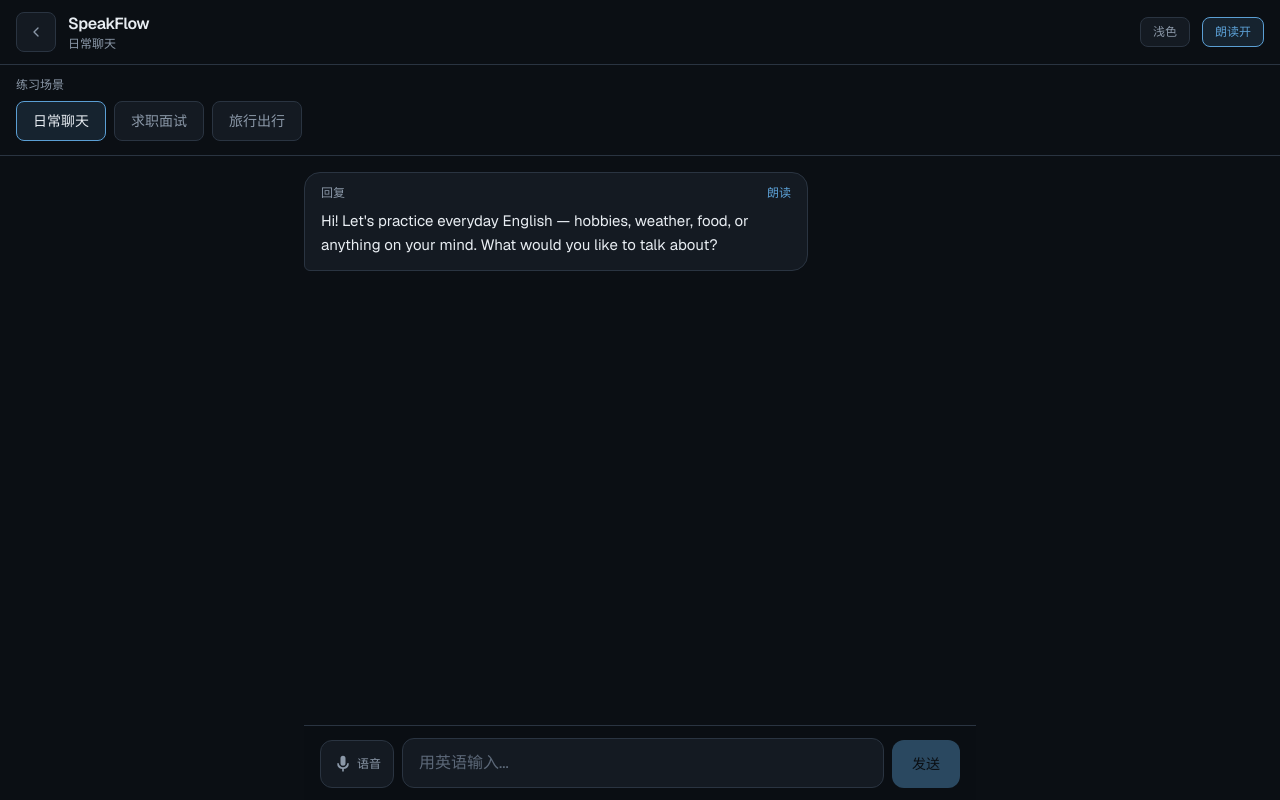
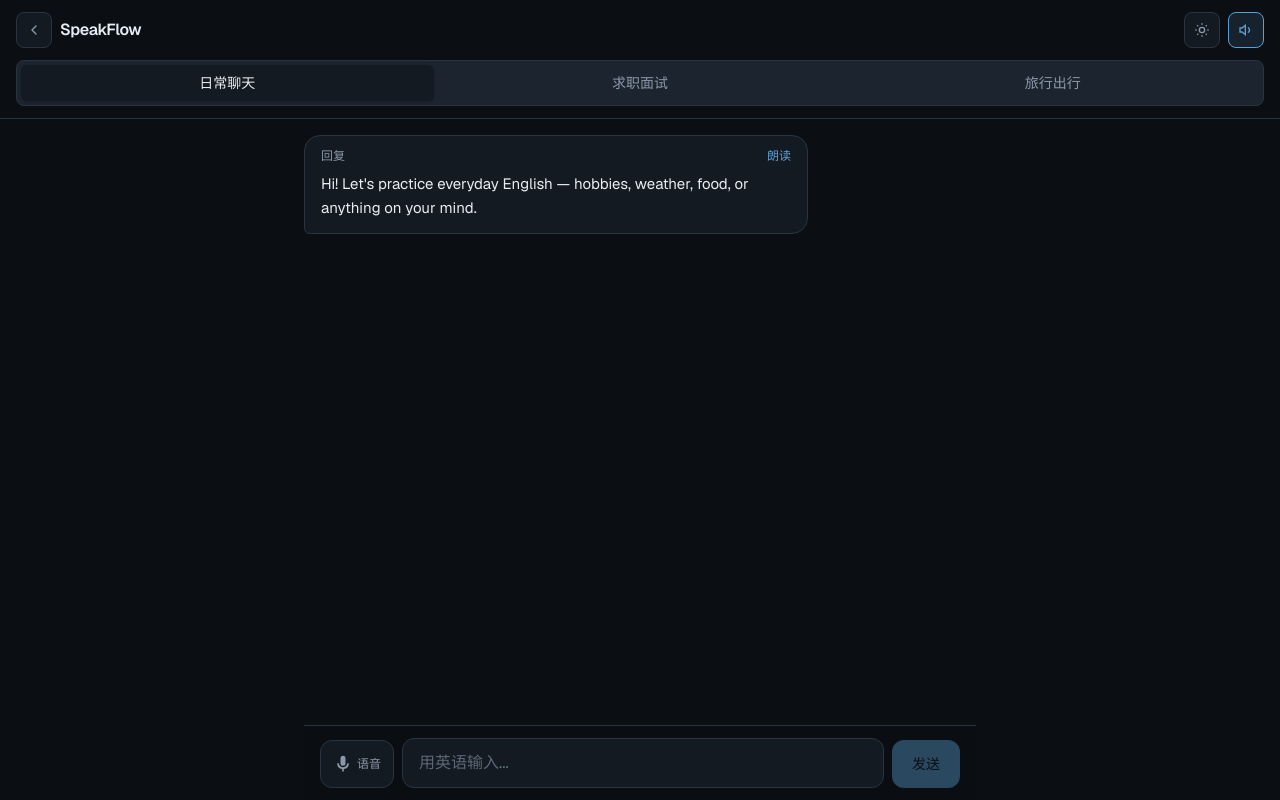
Before and after one commit to Ooo-Q/speakflow, a Next.js app: page /chat in a window 1280 px wide. Built offline with nearby package versions, Linux system fonts and the light colour scheme.

Commit message:
Fix theme toggle, slim scenario picker, and preserve chat history per scenario.

```diff
--- a/src/app/globals.css
+++ b/src/app/globals.css
@@ -1,7 +1,7 @@
 @import "tailwindcss";
 
-:root,
 [data-theme="dark"] {
+  color-scheme: dark;
   --sf-bg: #0b0f14;
   --sf-surface: #141a22;
   --sf-surface-2: #1c2430;
@@ -28,6 +28,7 @@
 }
 
 [data-theme="light"] {
+  color-scheme: light;
   --sf-bg: #f4f6f9;
   --sf-surface: #ffffff;
   --sf-surface-2: #eef1f5;
@@ -63,11 +64,6 @@
 html {
   height: 100%;
   background: var(--sf-bg);
-  color-scheme: dark;
-}
-
-html[data-theme="light"] {
-  color-scheme: light;
 }
 
 body {
@@ -77,7 +73,7 @@ body {
   color: var(--sf-text);
   font-family: var(--font-geist-sans), system-ui, sans-serif;
   -webkit-tap-highlight-color: transparent;
-  transition: background-color 0.2s ease, color 0.2s ease;
+  transition: background-color 0.15s ease, color 0.15s ease;
 }
 
 * {
--- a/src/app/layout.tsx
+++ b/src/app/layout.tsx
@@ -24,7 +24,7 @@ export const viewport = {
   viewportFit: "cover",
 };
 
-const themeScript = `(function(){try{var t=localStorage.getItem("speakflow-theme")||"dark";document.documentElement.setAttribute("data-theme",t)}catch(e){document.documentElement.setAttribute("data-theme","dark")}})()`;
+const themeScript = `(function(){try{var t=localStorage.getItem("speakflow-theme")||"dark";document.documentElement.setAttribute("data-theme",t);document.documentElement.style.colorScheme=t}catch(e){document.documentElement.setAttribute("data-theme","dark");document.documentElement.style.colorScheme="dark"}})()`;
 
 export default function RootLayout({
   children,
@@ -34,6 +34,7 @@ export default function RootLayout({
   return (
     <html
       lang="zh-CN"
+      data-theme="dark"
       className={`${geistSans.variable} ${geistMono.variable} h-full antialiased`}
       suppressHydrationWarning
     >
--- a/src/components/ThemeProvider.tsx
+++ b/src/components/ThemeProvider.tsx
@@ -4,8 +4,7 @@ import {
   createContext,
   useCallback,
   useContext,
-  useEffect,
-  useState,
+  useSyncExternalStore,
 } from "react";
 
 export type Theme = "dark" | "light";
@@ -15,41 +14,53 @@ const STORAGE_KEY = "speakflow-theme";
 interface ThemeContextValue {
   theme: Theme;
   toggleTheme: () => void;
-  setTheme: (theme: Theme) => void;
 }
 
 const ThemeContext = createContext<ThemeContextValue | null>(null);
 
+function readTheme(): Theme {
+  if (typeof window === "undefined") return "dark";
+  const stored = localStorage.getItem(STORAGE_KEY);
+  if (stored === "light" || stored === "dark") return stored;
+  const attr = document.documentElement.getAttribute("data-theme");
+  return attr === "light" ? "light" : "dark";
+}
+
 function applyTheme(theme: Theme) {
   document.documentElement.setAttribute("data-theme", theme);
+  document.documentElement.style.colorScheme = theme;
   localStorage.setItem(STORAGE_KEY, theme);
 }
 
+function subscribe(onStoreChange: () => void) {
+  const handler = () => onStoreChange();
+  window.addEventListener("speakflow-theme-change", handler);
+  return () => window.removeEventListener("speakflow-theme-change", handler);
+}
+
+function getThemeSnapshot(): Theme {
+  return readTheme();
+}
+
+function getServerThemeSnapshot(): Theme {
+  return "dark";
+}
+
 export function ThemeProvider({ children }: { children: React.ReactNode }) {
-  const [theme, setThemeState] = useState<Theme>("dark");
-
-  useEffect(() => {
-    const stored = localStorage.getItem(STORAGE_KEY);
-    const initial: Theme = stored === "light" ? "light" : "dark";
-    setThemeState(initial);
-    applyTheme(initial);
-  }, []);
-
-  const setTheme = useCallback((next: Theme) => {
-    setThemeState(next);
-    applyTheme(next);
-  }, []);
+  const theme = useSyncExternalStore(
+    subscribe,
+    getThemeSnapshot,
+    getServerThemeSnapshot,
+  );
 
   const toggleTheme = useCallback(() => {
-    setThemeState((prev) => {
-      const next = prev === "dark" ? "light" : "dark";
-      applyTheme(next);
-      return next;
-    });
+    const next: Theme = readTheme() === "dark" ? "light" : "dark";
+    applyTheme(next);
+    window.dispatchEvent(new Event("speakflow-theme-change"));
   }, []);
 
   return (
-    <ThemeContext.Provider value={{ theme, toggleTheme, setTheme }}>
+    <ThemeContext.Provider value={{ theme, toggleTheme }}>
       {children}
     </ThemeContext.Provider>
   );
--- a/src/components/ThemeToggle.tsx
+++ b/src/components/ThemeToggle.tsx
@@ -8,15 +8,34 @@ interface ThemeToggleProps {
 
 export function ThemeToggle({ className = "" }: ThemeToggleProps) {
   const { theme, toggleTheme } = useTheme();
+  const isDark = theme === "dark";
 
   return (
     <button
       type="button"
       onClick={toggleTheme}
-      aria-label={theme === "dark" ? "切换到浅色模式" : "切换到深色模式"}
-      className={`touch-manipulation rounded-lg border border-[var(--sf-border)] bg-[var(--sf-surface)] px-3 py-1.5 text-xs font-medium text-[var(--sf-muted)] transition hover:border-[var(--sf-scroll-hover)] hover:text-[var(--sf-text)] active:scale-[0.98] ${className}`}
+      aria-label={isDark ? "切换到浅色模式" : "切换到深色模式"}
+      aria-pressed={!isDark}
+      className={`flex h-9 w-9 touch-manipulation items-center justify-center rounded-lg border border-[var(--sf-border)] bg-[var(--sf-surface)] text-[var(--sf-muted)] transition hover:text-[var(--sf-text)] active:scale-[0.98] ${className}`}
     >
-      {theme === "dark" ? "浅色" : "深色"}
+      {isDark ? <SunIcon /> : <MoonIcon />}
     </button>
   );
 }
+
+function SunIcon() {
+  return (
+    <svg viewBox="0 0 24 24" className="h-4 w-4" fill="none" stroke="currentColor" strokeWidth="2" aria-hidden>
+      <circle cx="12" cy="12" r="4" />
+      <path d="M12 2v2M12 20v2M4.93 4.93l1.41 1.41M17.66 17.66l1.41 1.41M2 12h2M20 12h2M4.93 19.07l1.41-1.41M17.66 6.34l1.41-1.41" />
+    </svg>
+  );
+}
+
+function MoonIcon() {
+  return (
+    <svg viewBox="0 0 24 24" className="h-4 w-4" fill="none" stroke="currentColor" strokeWidth="2" aria-hidden>
+      <path d="M21 14.5A8.5 8.5 0 1 1 9.5 3 7 7 0 0 0 21 14.5z" />
+    </svg>
+  );
+}
--- a/src/components/chat/ChatRoom.tsx
+++ b/src/components/chat/ChatRoom.tsx
@@ -6,7 +6,6 @@ import { useSearchParams } from "next/navigation";
 import type { ChatMessage } from "@/types/chat";
 import {
   SCENARIOS,
-  getScenario,
   isScenarioId,
   type ScenarioId,
 } from "@/types/scenario";
@@ -18,28 +17,45 @@ import { ThemeToggle } from "@/components/ThemeToggle";
 import { ScenarioPicker } from "./ScenarioPicker";
 
 function createWelcomeMessage(scenarioId: ScenarioId): ChatMessage {
-  const scenario = getScenario(scenarioId);
+  const welcomeByScenario: Record<ScenarioId, string> = {
+    daily:
+      "Hi! Let's practice everyday English — hobbies, weather, food, or anything on your mind.",
+    interview:
+      'Hi! Tell me the role you are preparing for, or we can start with "Tell me about yourself."',
+    travel:
+      "Hi! Let's practice travel English — hotels, directions, or ordering at a café.",
+  };
+
   return {
     id: `welcome-${scenarioId}`,
     role: "assistant",
-    content: scenario.welcome,
+    content: welcomeByScenario[scenarioId],
     createdAt: Date.now(),
   };
 }
 
-function resolveInitialScenario(searchParams: URLSearchParams | null): ScenarioId {
+function createInitialMessagesMap(): Record<ScenarioId, ChatMessage[]> {
+  return {
+    daily: [createWelcomeMessage("daily")],
+    interview: [createWelcomeMessage("interview")],
+    travel: [createWelcomeMessage("travel")],
+  };
+}
+
+function resolveInitialScenario(
+  searchParams: URLSearchParams | null,
+): ScenarioId {
   const fromUrl = searchParams?.get("scenario");
   return isScenarioId(fromUrl) ? fromUrl : "daily";
 }
 
 export function ChatRoom() {
   const searchParams = useSearchParams();
-  const [scenario, setScenario] = useState<ScenarioId>(() =>
-    resolveInitialScenario(searchParams),
-  );
-  const [messages, setMessages] = useState<ChatMessage[]>(() => [
-    createWelcomeMessage(resolveInitialScenario(searchParams)),
-  ]);
+  const initialScenario = resolveInitialScenario(searchParams);
+  const [scenario, setScenario] = useState<ScenarioId>(initialScenario);
+  const [messagesByScenario, setMessagesByScenario] = useState<
+    Record<ScenarioId, ChatMessage[]>
+  >(createInitialMessagesMap);
   const [isLoading, setIsLoading] = useState(false);
   const [error, setError] = useState<string | null>(null);
   const [autoSpeak, setAutoSpeak] = useState(true);
@@ -49,9 +65,21 @@ export function ChatRoom() {
   const bottomRef = useRef<HTMLDivElement>(null);
   const { isSupported, isSpeaking, speak, stop } = useSpeechSynthesis();
 
+  const messages = messagesByScenario[scenario];
+
+  const updateScenarioMessages = (
+    targetScenario: ScenarioId,
+    updater: (prev: ChatMessage[]) => ChatMessage[],
+  ) => {
+    setMessagesByScenario((prev) => ({
+      ...prev,
+      [targetScenario]: updater(prev[targetScenario]),
+    }));
+  };
+
   useEffect(() => {
     bottomRef.current?.scrollIntoView({ behavior: "smooth" });
-  }, [messages, isLoading, error]);
+  }, [messages, isLoading, error, scenario]);
 
   useEffect(() => {
     return () => stop();
@@ -73,11 +101,11 @@ export function ChatRoom() {
     if (nextScenario === scenario || isLoading) return;
     stop();
     setScenario(nextScenario);
-    setMessages([createWelcomeMessage(nextScenario)]);
     setError(null);
   };
 
   const handleSend = async (text: string) => {
+    const activeScenario = scenario;
     const userMessage: ChatMessage = {
       id: `user-${Date.now()}`,
       role: "user",
@@ -85,8 +113,8 @@ export function ChatRoom() {
       createdAt: Date.now(),
     };
 
-    const nextMessages = [...messages, userMessage];
-    setMessages(nextMessages);
+    const nextMessages = [...messagesByScenario[activeScenario], userMessage];
+    updateScenarioMessages(activeScenario, () => nextMessages);
     setIsLoading(true);
     setError(null);
     stop();
@@ -96,7 +124,7 @@ export function ChatRoom() {
         method: "POST",
         headers: { "Content-Type": "application/json" },
         body: JSON.stringify({
-          scenario,
+          scenario: activeScenario,
           messages: nextMessages.map((message) => ({
             role: message.role,
             content: message.content,
@@ -124,7 +152,10 @@ export function ChatRoom() {
         createdAt: Date.now(),
       };
 
-      setMessages((prev) => [...prev, assistantMessage]);
+      updateScenarioMessages(activeScenario, (prev) => [
+        ...prev,
+        assistantMessage,
+      ]);
 
       if (autoSpeak && isSupported) {
         handleSpeak(assistantMessage.id, assistantMessage.content);
@@ -150,36 +181,40 @@ export function ChatRoom() {
 
   return (
     <div className="flex h-dvh max-h-dvh flex-col overflow-hidden bg-[var(--sf-bg)] text-[var(--sf-text)]">
-      <header className="z-10 shrink-0 border-b border-[var(--sf-border)] bg-[var(--sf-bg)]">
-        <div className="flex items-center gap-2 px-4 py-3 sm:gap-3">
+      <header className="z-10 shrink-0 space-y-3 border-b border-[var(--sf-border)] px-4 py-3">
+        <div className="flex items-center gap-2">
           <Link
             href="/"
-            className="flex h-10 w-10 touch-manipulation items-center justify-center rounded-lg border border-[var(--sf-border)] bg-[var(--sf-surface)] text-[var(--sf-muted)] transition active:scale-[0.98] hover:border-[var(--sf-scroll-hover)] hover:text-[var(--sf-text)]"
+            className="flex h-9 w-9 shrink-0 touch-manipulation items-center justify-center rounded-lg border border-[var(--sf-border)] bg-[var(--sf-surface)] text-[var(--sf-muted)] transition active:scale-[0.98] hover:text-[var(--sf-text)]"
             aria-label="返回首页"
           >
             <BackIcon />
           </Link>
-          <div className="min-w-0 flex-1">
-            <h1 className="text-base font-semibold tracking-tight">SpeakFlow</h1>
-            <p className="text-xs text-[var(--sf-muted)]">
-              {getScenario(scenario).label}
-            </p>
-          </div>
+
+          <h1 className="min-w-0 flex-1 text-base font-semibold tracking-tight">
+            SpeakFlow
+          </h1>
+
           <ThemeToggle />
+
           {isSupported && (
             <button
               type="button"
               onClick={toggleAutoSpeak}
-              className={`touch-manipulation shrink-0 rounded-lg border px-3 py-1.5 text-xs font-medium transition active:scale-[0.98] ${
+              title={autoSpeak ? "关闭自动朗读" : "开启自动朗读"}
+              aria-label={autoSpeak ? "关闭自动朗读" : "开启自动朗读"}
+              aria-pressed={autoSpeak}
+              className={`flex h-9 w-9 touch-manipulation items-center justify-center rounded-lg border transition active:scale-[0.98] ${
                 autoSpeak
                   ? "border-[var(--sf-accent)] bg-[var(--sf-accent-soft)] text-[var(--sf-accent)]"
                   : "border-[var(--sf-border)] bg-[var(--sf-surface)] text-[var(--sf-muted)]"
               }`}
             >
-              {autoSpeak ? "朗读开" : "朗读关"}
+              <SpeakerIcon />
             </button>
           )}
         </div>
+
         <ScenarioPicker
           value={scenario}
           scenarios={SCENARIOS}
@@ -189,15 +224,13 @@ export function ChatRoom() {
       </header>
 
       <div className="sf-scroll min-h-0 flex-1 overflow-y-auto overscroll-contain px-4 py-4">
-        <div className="mx-auto flex max-w-2xl flex-col gap-4">
+        <div className="mx-auto flex max-w-2xl flex-col gap-3">
           {messages.map((message) => (
             <MessageBubble
               key={message.id}
               message={message}
               canSpeak={isSupported && message.role === "assistant"}
-              isSpeaking={
-                isSpeaking && speakingMessageId === message.id
-              }
+              isSpeaking={isSpeaking && speakingMessageId === message.id}
               onSpeak={(text) => handleSpeak(message.id, text)}
             />
           ))}
@@ -233,3 +266,20 @@ function BackIcon() {
     </svg>
   );
 }
+
+function SpeakerIcon() {
+  return (
+    <svg
+      xmlns="http://www.w3.org/2000/svg"
+      viewBox="0 0 24 24"
+      fill="none"
+      stroke="currentColor"
+      strokeWidth={2}
+      className="h-4 w-4"
+      aria-hidden
+    >
+      <path strokeLinecap="round" d="M11 5 6 9H3v6h3l5 4V5z" />
+      <path strokeLinecap="round" d="M15.54 8.46a5 5 0 0 1 0 7.07" />
+    </svg>
+  );
+}
--- a/src/components/chat/ScenarioPicker.tsx
+++ b/src/components/chat/ScenarioPicker.tsx
@@ -14,10 +14,8 @@ export function ScenarioPicker({
   disabled,
 }: ScenarioPickerProps) {
   return (
-    <div className="border-t border-[var(--sf-border)] px-4 py-3">
-      <p className="mb-2 text-xs text-[var(--sf-muted)]">练习场景</p>
     <div
-        className="sf-scroll flex gap-2 overflow-x-auto pb-0.5"
+      className="flex rounded-lg border border-[var(--sf-border)] bg-[var(--sf-surface-2)] p-1"
       role="tablist"
       aria-label="练习场景"
     >
@@ -31,10 +29,10 @@ export function ScenarioPicker({
             aria-selected={active}
             disabled={disabled}
             onClick={() => onChange(scenario.id)}
-              className={`min-h-10 shrink-0 touch-manipulation rounded-lg border px-4 py-2 text-sm transition active:scale-[0.98] disabled:opacity-50 ${
+            className={`min-h-9 flex-1 touch-manipulation rounded-md px-2 py-1.5 text-center text-sm transition active:scale-[0.98] disabled:opacity-50 ${
               active
-                  ? "border-[var(--sf-accent)] bg-[var(--sf-accent-soft)] text-[var(--sf-text)]"
-                  : "border-[var(--sf-border)] bg-[var(--sf-surface)] text-[var(--sf-muted)] hover:border-[var(--sf-scroll-hover)] hover:text-[var(--sf-text)]"
+                ? "bg-[var(--sf-surface)] text-[var(--sf-text)] shadow-sm"
+                : "text-[var(--sf-muted)] hover:text-[var(--sf-text)]"
             }`}
           >
             {scenario.label}
@@ -42,6 +40,5 @@ export function ScenarioPicker({
         );
       })}
     </div>
-    </div>
   );
 }
```
Lines whose indentation alone changed are shown as unchanged.
